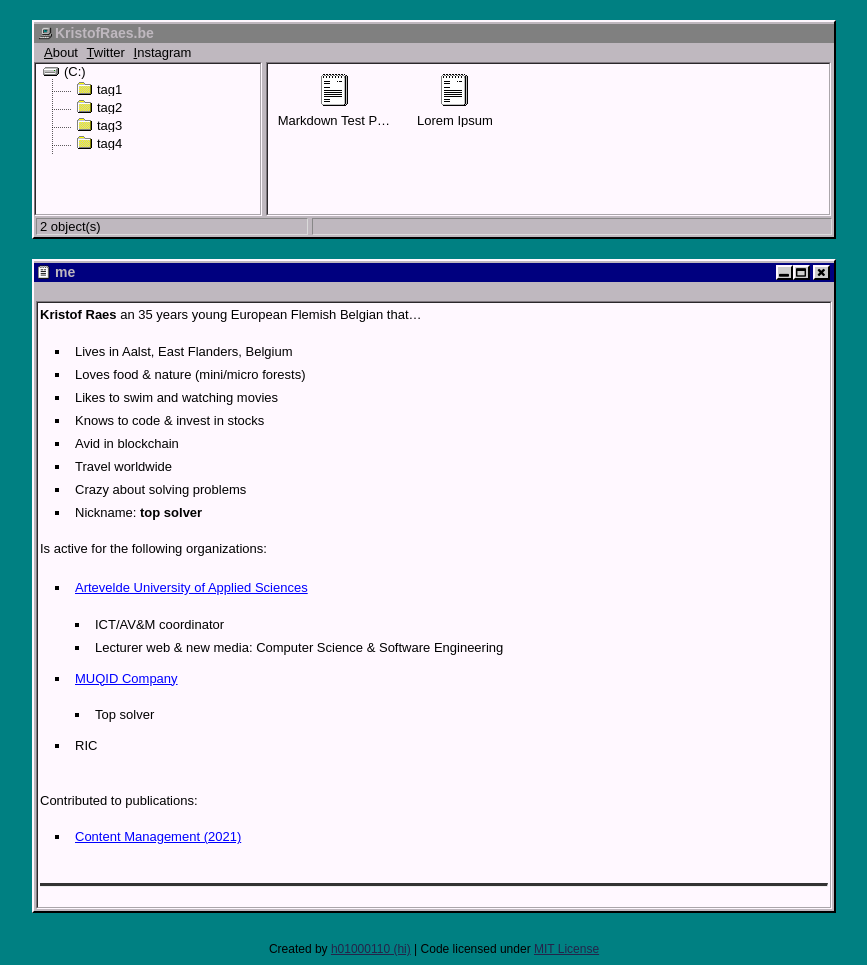
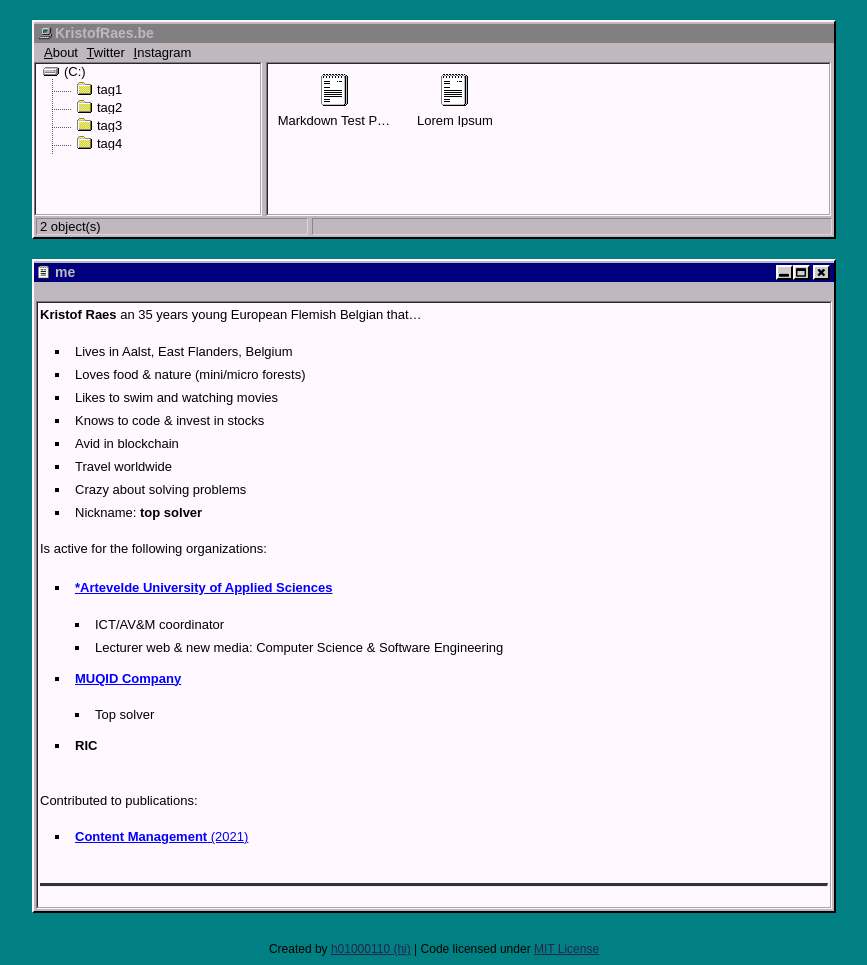
Before and after one commit to kristofraes/kraes, a Jekyll site: the page built from me/index.md, in a window 1280 px wide. Shown: the whole page, without its empty margins (206-1073 px from the left). Built offline with Jekyll 4.4.1, drawn with Linux system fonts in a browser that asks for light colours.

```diff
--- a/me/index.md
+++ b/me/index.md
@@ -16,17 +16,17 @@ title: me
 
 Is active for the following organizations:
 
- - [Artevelde University of Applied Sciences](http://www.artevelde-uas.be)
+ - [***Artevelde University of Applied Sciences**](http://www.artevelde-uas.be)
 
    - ICT/AV&M coordinator
    - Lecturer web & new media: Computer Science & Software Engineering
 
- - [MUQID Company](http://company.muqid.com)
+ - [**MUQID Company**](http://company.muqid.com)
 
    - Top solver
 
- - RIC
+ - **RIC**
 
 Contributed to publications:
 
- - [Content Management (2021)](http://politeia.be/nl/publicaties/278860-content+management+2021+print)
+ - [**Content Management** (2021)](http://politeia.be/nl/publicaties/278860-content+management+2021+print)
```
